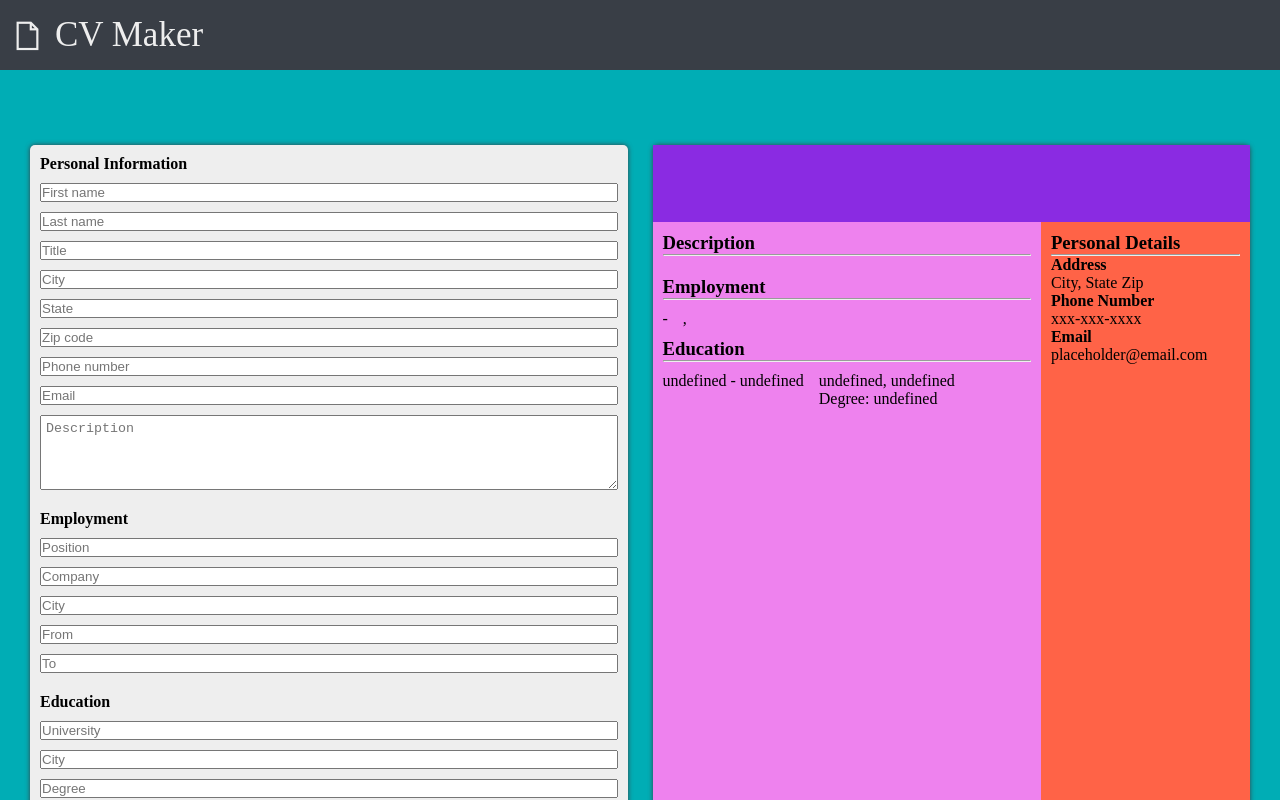
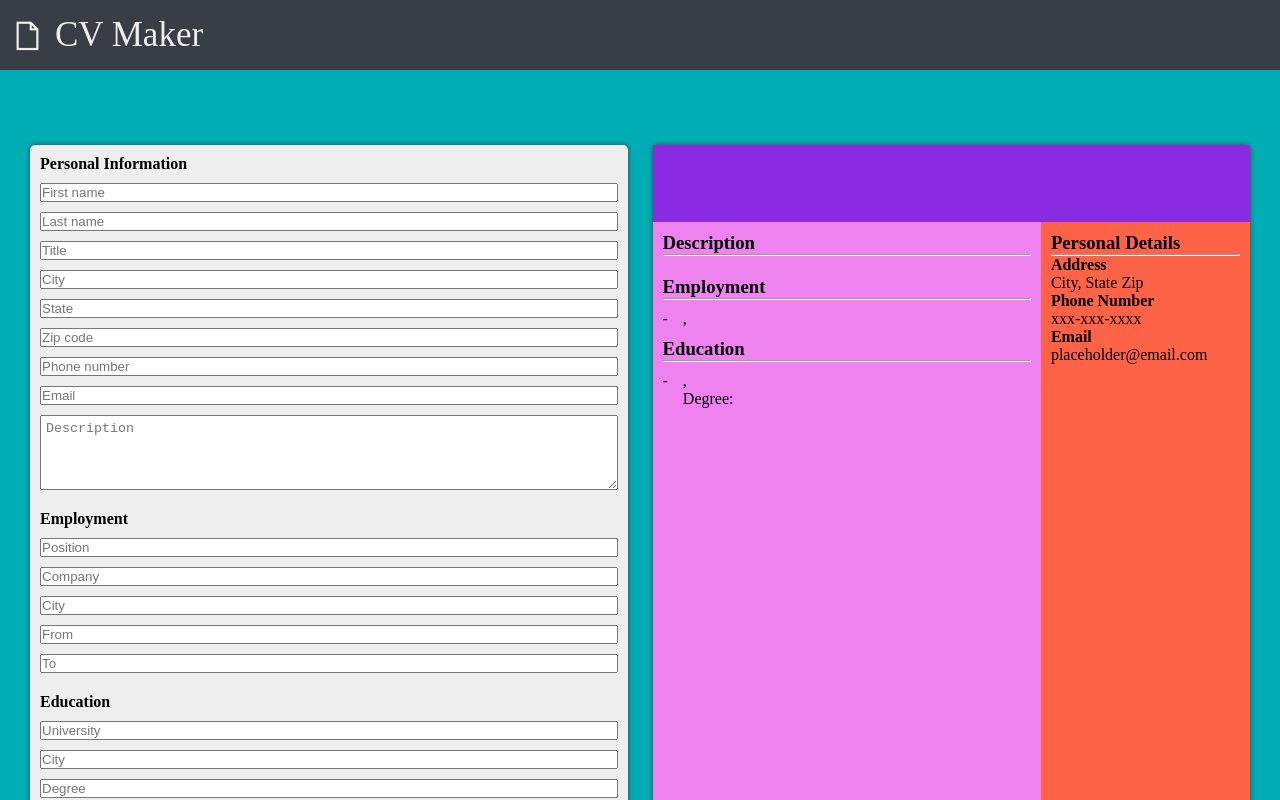
Before and after one commit to robisonwebdev/CV-Application, a React (Create React App) app: page / in a window 1280 px wide. Shown: the top 800 px of the page. Built offline with nearby package versions, Linux system fonts and the light colour scheme.

Commit message:
Created or statement with props or blank string

```diff
--- a/src/components/PreviewEducation.js
+++ b/src/components/PreviewEducation.js
@@ -13,10 +13,10 @@ class PreviewEducation extends Component {
                 <h3 className='cvSubTitle'>Education</h3>
                 <hr></hr>
                 <div className='education'>
-                    <div>{`${attendedFrom} - ${attendedTo}`}</div>
+                    <div>{`${attendedFrom || ''} - ${attendedTo || ''}`}</div>
                     <div>
-                        <div>{`${university}, ${universityCity}`}</div>
-                        <div>{`Degree: ${degree}`}</div>
+                        <div>{`${university || ''}, ${universityCity || ''}`}</div>
+                        <div>{`Degree: ${degree || ''}`}</div>
                     </div>
                 </div>
             </div>
```
